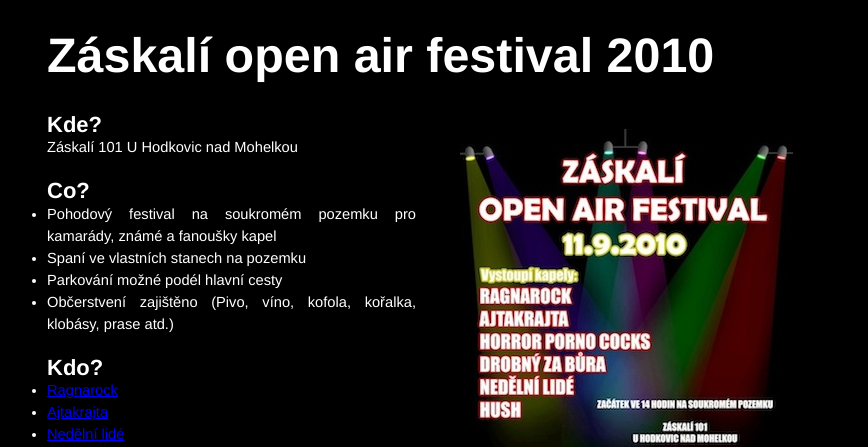
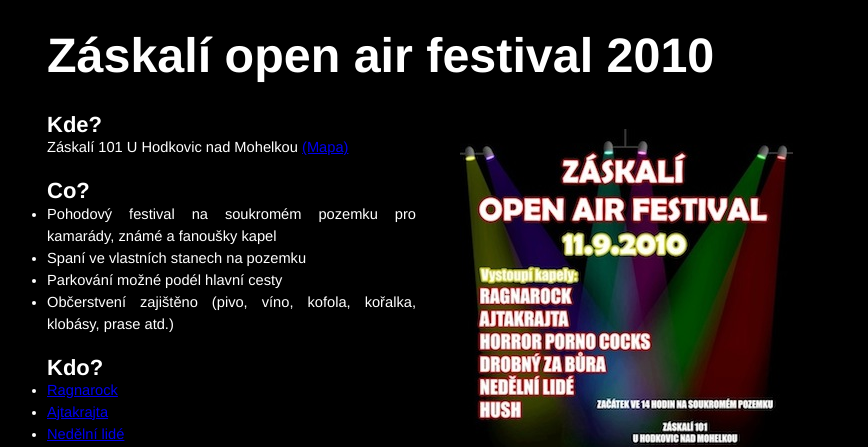
Before and after one commit to pepe/Zaskali2010, a plain HTML site: page index.html in a window 1280 px wide. Shown: the top 447 px of the page, without its empty margins (198-1066 px from the left). Drawn offline with Linux system fonts and the light colour scheme.

Commit message:
Added link to map of the place

```diff
--- a/index.html
+++ b/index.html
@@ -4,9 +4,6 @@
    <meta http-equiv="content-type" content="text/html; charset=utf-8" />
    <title>Záskalí open air festival 2010</title>
    <meta name="author" content="Poslední hvězda s.r.o." />
-   <!--
-   <link href="http://feeds.feedburner.com/tom-preston-werner" rel="alternate" title="Tom Preston-Werner" type="application/atom+xml" />
-    -->
 
    <!-- Homepage CSS -->
    <link rel="stylesheet" href="css/screen.css" type="text/css" media="screen, projection" />
@@ -26,14 +23,14 @@
   <h2>Kde?</h2>
   <div class='address'>
     Záskalí 101
-    U Hodkovic nad Mohelkou
+    U Hodkovic nad Mohelkou <a href='http://goo.gl/maps/lpJF'>(Mapa)</a>
   </div>
   <h2>Co?</h2>
   <ul class="description">
     <li>Pohodový festival na soukromém pozemku pro kamarády, známé a&nbsp;fanoušky kapel</li>
     <li>Spaní ve vlastních stanech na pozemku</li>
     <li>Parkování možné podél hlavní cesty</li>
-    <li>Občerstvení zajištěno (Pivo, víno, kofola, kořalka, klobásy, prase atd.)</li>
+    <li>Občerstvení zajištěno (pivo, víno, kofola, kořalka, klobásy, prase atd.)</li>
   </ul>
 
   <h2>Kdo?</h2>
```
